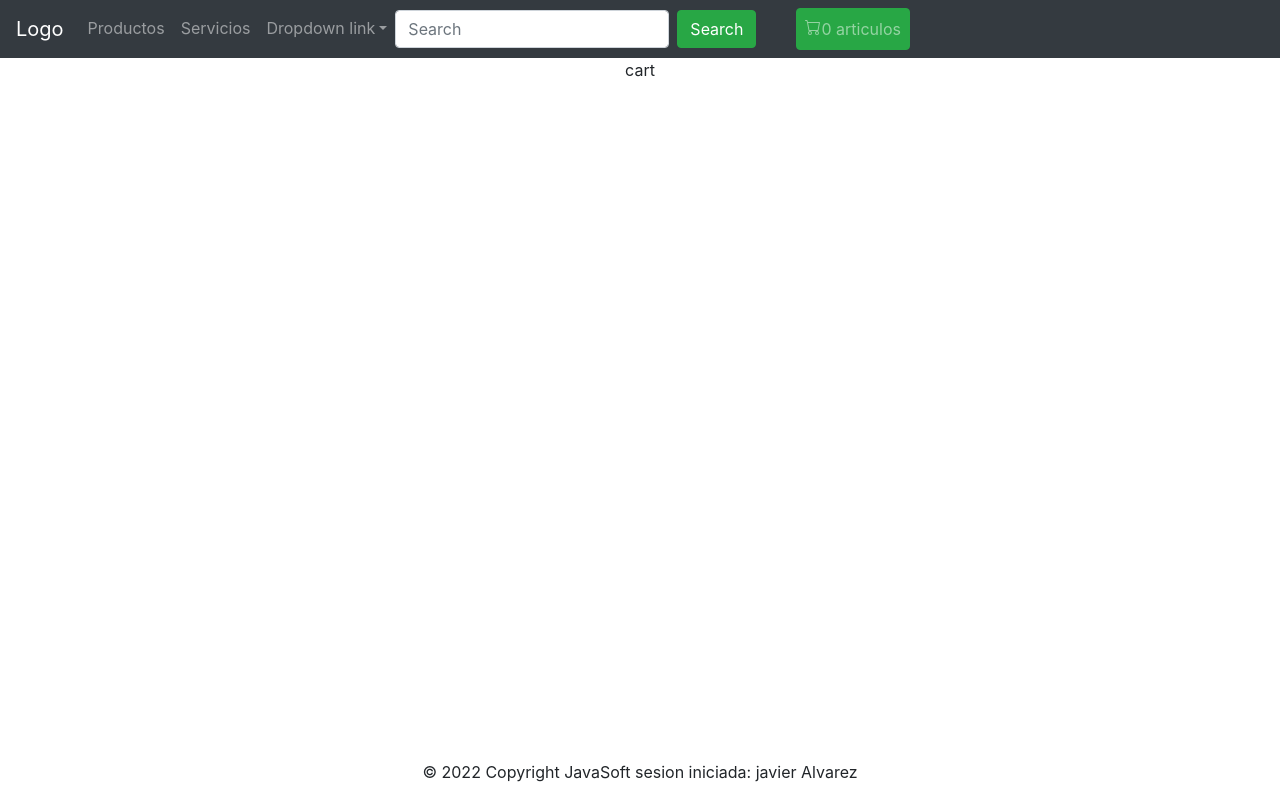
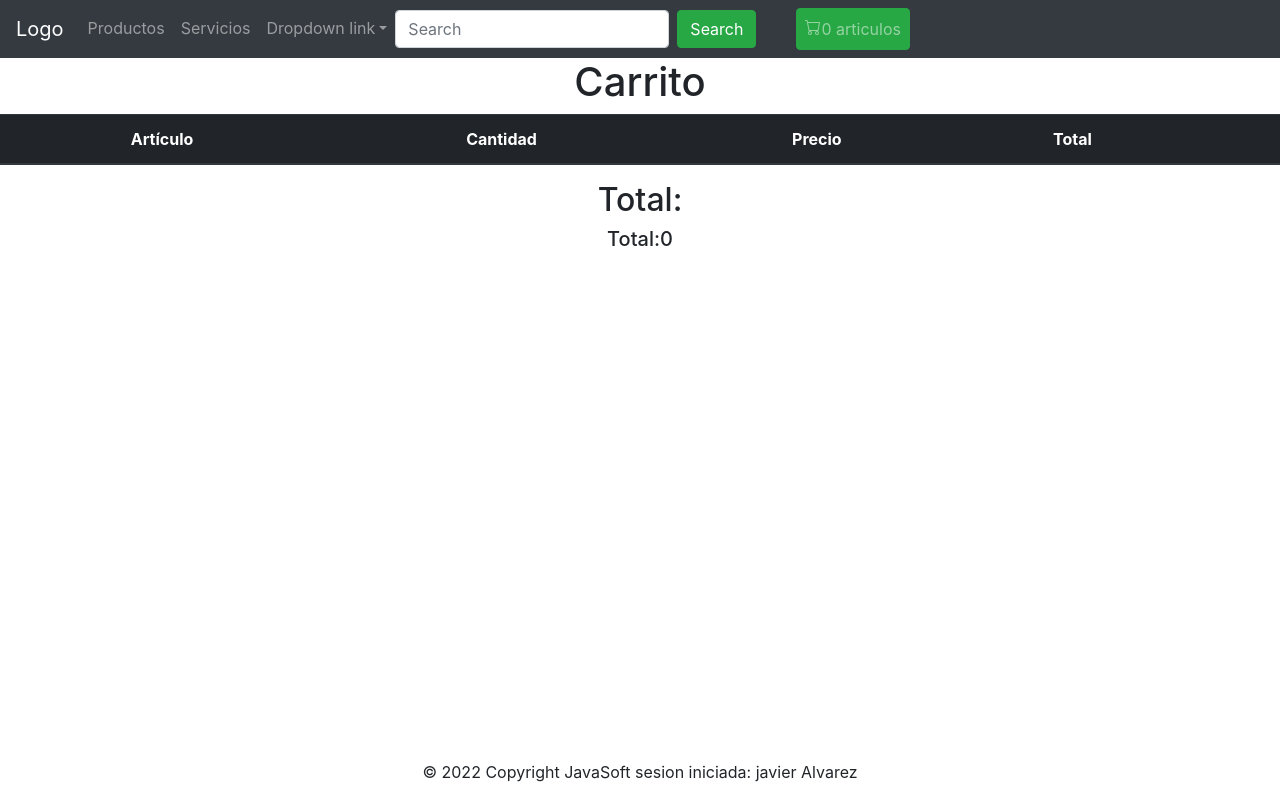
Before and after one commit to jalvarz/react, a React (Create React App) app in the folder ecommerce/: page /cart in a window 1280 px wide. Built offline with nearby package versions, Linux system fonts and the light colour scheme.

Commit message:
cart and checkout

```diff
--- a/ecommerce/src/components/Cart.js
+++ b/ecommerce/src/components/Cart.js
@@ -1,9 +1,15 @@
-import React from "react";
+import React, { useContext } from "react";
+import Checkout from "./Checkout";
+import CartContext from "../contexts/CartContext";
+import CartTable from "./CartTable";
 const Cart = ()=>{
+    const {cart} = useContext(CartContext);
+
     console.log("se ejecuta item")
     return(
         <div>
-            cart
+            <CartTable/>
+            <Checkout/>
         </div>
     );
 }
--- /dev/null
+++ b/ecommerce/src/components/CartTable.js
@@ -0,0 +1,57 @@
+import React, { useContext } from "react";
+import CartContext from "../contexts/CartContext";
+
+const CartTable = () => {
+
+    const {cart, setCart} = useContext(CartContext)
+
+    const deleteProduct =(index)=>{
+        console.log(index)
+    }
+
+ //   console.log(cart)
+
+    return (
+        <div className="table-data">
+          <div className="table-data__title">
+            <h1>Carrito</h1>
+          </div>
+          <table className="table">
+            <thead className="thead-dark">
+              <tr>
+                <th scope="col">Artículo</th>
+                <th scope="col">Cantidad</th>
+                <th scope="col">Precio</th>
+                <th scope="col">Total</th>
+                <th scope="col"></th>
+              </tr>
+            </thead>
+            <tbody>
+              {cart.map((item, index) => (
+                <tr key={index}>
+                  <th scope="row">{item.description}
+
+                  <img src={item.pictureURL} className="photo" alt="..." width={64}/>
+                  </th>
+                  <td>{item.quantity}</td>
+                  <td>${item.price}</td>
+                  <td>${item.quantity * item.price}</td>
+                  <td>
+                    <button
+                      className="btn btn-danger"
+                      onClick={() => deleteProduct(index)}
+                    >
+                      X
+                    </button>
+                  </td>
+                </tr>
+              ))}
+            </tbody>
+          </table>
+          <h2>Total: </h2>
+        </div>
+      );
+
+}
+
+export default CartTable
--- /dev/null
+++ b/ecommerce/src/components/Checkout.js
@@ -0,0 +1,32 @@
+import React, { useContext, useEffect ,useState} from "react";
+import CartContext from "../contexts/CartContext";
+
+const Checkout = () =>{
+const [precioTotal,setPrecioTotal] = useState(0);
+const {cart, setCart} = useContext(CartContext)
+
+    useEffect(()=>{
+        if (cart.lenght>0){
+            console.log(cart)
+        setPrecioTotal(
+            cart
+            .map((item) => item.price * item.quantity)
+            .reduce((total, valor) => total + valor)
+        )
+
+        }
+
+    },[cart]
+
+    )
+
+    return(
+<div>
+    <h5>
+        Total:{precioTotal}
+    </h5>
+</div>
+
+    );
+}
+export default Checkout;
--- a/ecommerce/src/components/Item.js
+++ b/ecommerce/src/components/Item.js
@@ -1,20 +1,48 @@
 import React from "react";
 import { Link } from "react-router-dom";
 import ItemCount from "./ItemCount";
+import { useContext, useState } from "react";
+import CartContext from "../contexts/CartContext";
+import Cart from "./Cart";
 
-const Item = ({id,title, description,price,pictureURL,stock}) =>
-    {
+
+const Item = ({id,title,description,price,pictureURL,stock}) =>
+{
+    const { setCart, setQnt } = useContext(CartContext);
+    const initial = 0
+    const [quantity, setQuantity] = useState(1);
+
+        const onAdd = () =>{
+            setQnt((value) => value + quantity);
+
+            const product = {
+                id: id,
+                titile: title,
+                description: description,
+                price: price,
+                pictureURL: pictureURL,
+                quantity:quantity
+            };
+
+            console.log("se ejecuta onAdd con ",quantity,id);
+              setCart((value) => [...value, product]);
+              console.log(Cart)
+
+        }
+
         return (
             <div>
                 <img src={pictureURL} className="photo" alt="..." width={256}/>
                 <div className="card-body text-center">
                     <h5 className="card-title">{title}</h5>
                         <Link to={`/item/${id}`}> Detalle </Link>
-                        <ItemCount stock ={stock} initial ={0}/>
+                        <ItemCount stock ={stock} initial ={1} id={id} setQuantity={setQuantity}/>
+                        <button className="btn btn-primary" onClick={onAdd}>Agregar al carrito</button>
                     <p className="card-text">{description} precio {price}</p>
                 </div>
             </div>
         );
+
 };
 
 export default Item;
--- a/ecommerce/src/components/ItemCount.js
+++ b/ecommerce/src/components/ItemCount.js
@@ -1,12 +1,6 @@
 import { useEffect, useState } from "react";
-import CartContext from "../contexts/CartContext";
-import { useContext } from "react";
-import Cart from "./Cart";
-function ItemCount({ stock, initial,setQuantity }) {
-    const { setCart, setQnt } = useContext(CartContext);
-  //  console.log(stock)
-  //  console.log(initial)
-  //  console.log(setQuantity)
+
+function ItemCount({ stock, initial,setQuantity,}) {
     const [count,setCount] = useState(initial);
 
     const sumar = () =>{
@@ -22,25 +16,9 @@ function ItemCount({ stock, initial,setQuantity }) {
     }
 
     useEffect(()=>{
-       // setQuantity(count);
+       setQuantity(count);
     },[count,setQuantity]);
 
-    const eventAdd = (evt)=> {
-        console.log('clicked')
-    }
-
-    const onAdd = (evt) =>{
-        console.log("se ejecuta onAdd con ",count);
-        const prod = {
-            id: 20
-          };
-
-          setCart((value) => [...value, prod]);
-
-
-    }
-
-//console.log("cont")
     return (
     <div>
         <h5>Stock: {stock} </h5>
@@ -48,9 +26,7 @@ function ItemCount({ stock, initial,setQuantity }) {
                 <label>{count}</label>
                 <button className="btn btn-primary" onClick={sumar}>+</button>
                 <br></br>
-                <button className="btn btn-primary" onClick={onAdd}>Agregar al carrito</button>
     </div>
-
     )
    }
 
--- a/ecommerce/src/components/ItemDetail.js
+++ b/ecommerce/src/components/ItemDetail.js
@@ -48,6 +48,7 @@ const ItemDetail = ({producto}) =>{
           <div className="card-body text-center">
               <h5 className="card-title">{title}</h5>
               <p className="card-text">{description} precio {price}</p>
+
               <ItemCount/>
 
           </div>
```
Also changed, not shown: ecommerce/src/ToDo.txt (added).
